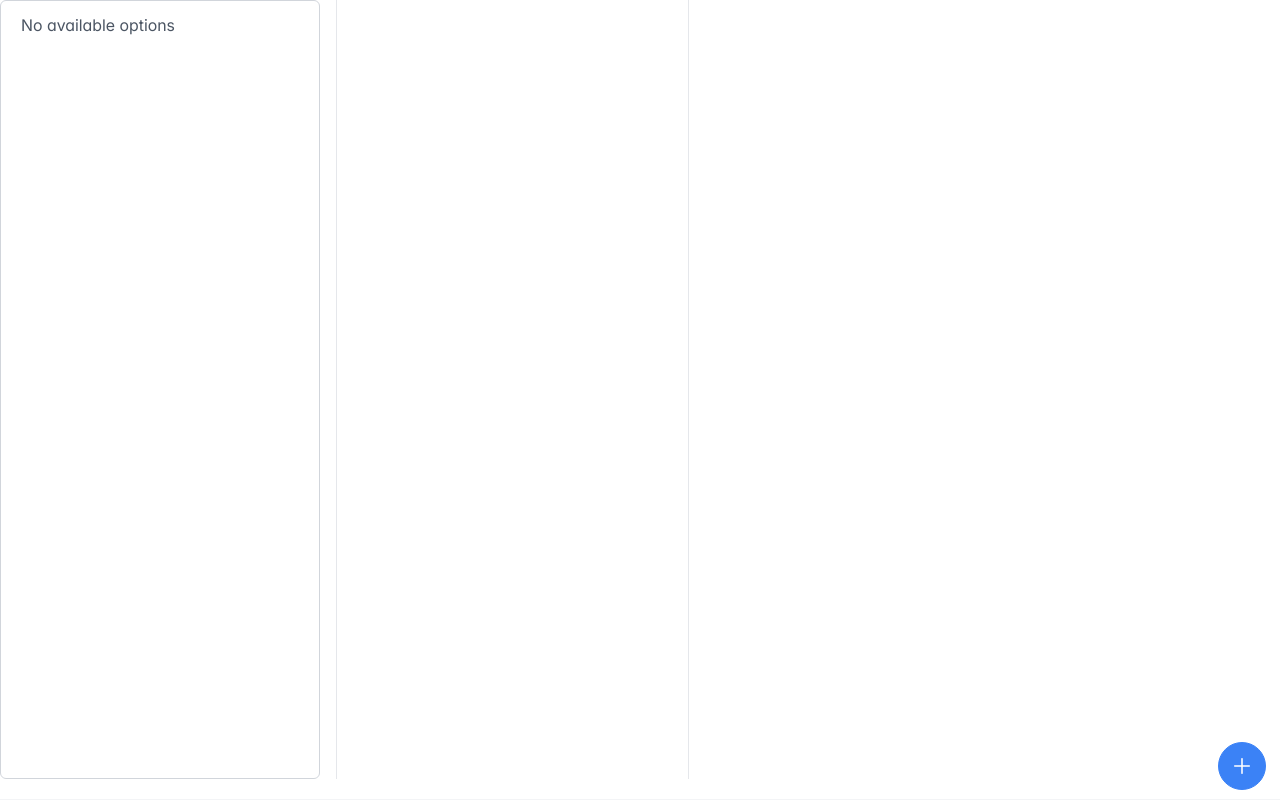
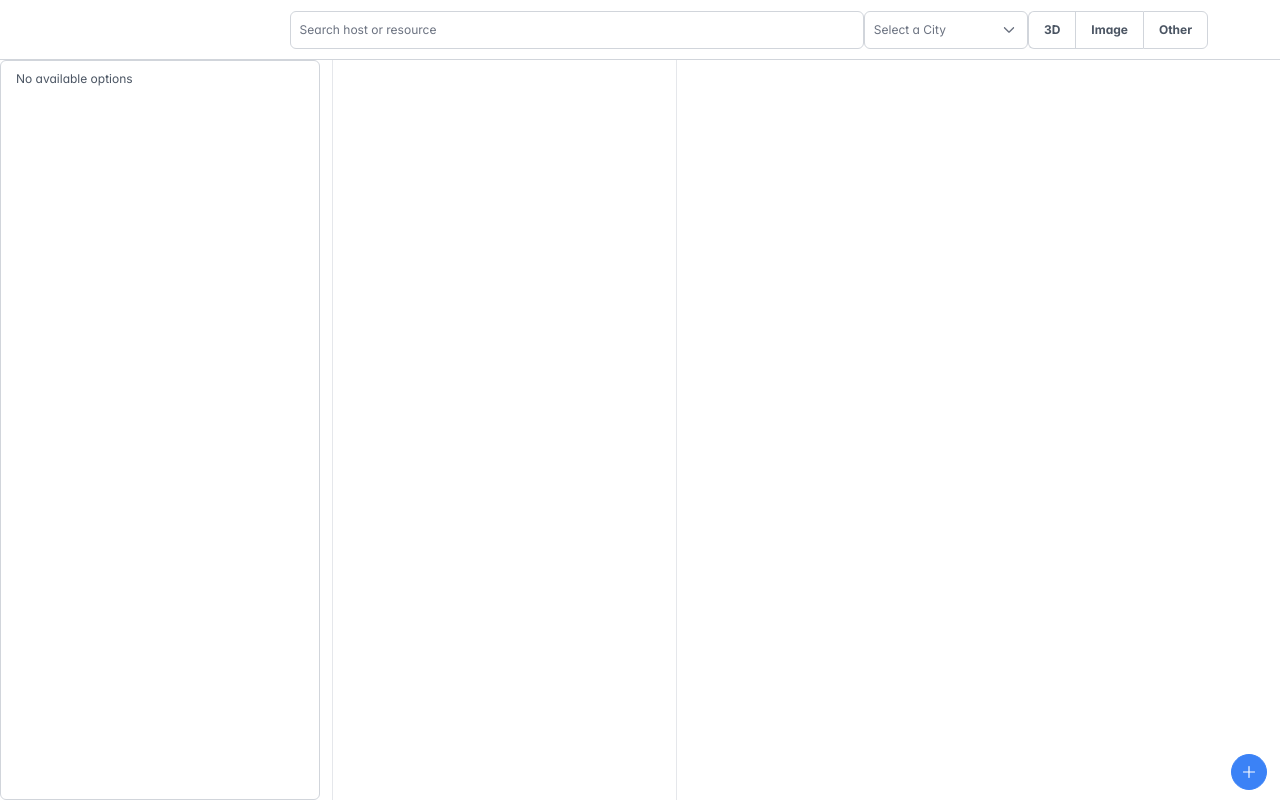
Before and after one commit to ZoeLeee/NetworkDownload, a React (Vite) app: page / in a window 1280 px wide. Built offline with nearby package versions, Linux system fonts and the light colour scheme; no server answers.

Commit message:
feat: add search

```diff
--- a/src/app.tsx
+++ b/src/app.tsx
@@ -1,5 +1,5 @@
 import JSZip from "jszip";
-import { useEffect, useState } from "react";
+import { useEffect, useMemo, useState } from "react";
 import "./app.css";
 
 import { FileMap, TResource } from "./types";
@@ -15,6 +15,7 @@ import { Origins } from "./components/origins";
 import { Resource } from "./components/resource";
 import { Text } from "./components/text";
 import { SpeedDial } from "primereact/speeddial";
+import { Header, TFilter } from "./components/header";
 
 function getFileNameFromUrl(url) {
   // 使用正则表达式从 URL 中提取文件名
@@ -34,75 +35,38 @@ export function App() {
   const [open, setOpen] = useState(false);
   const [origins, setOrigins] = useState<string[]>([]);
 
-  const handleDownload = (items: TResource[], name?: string) => {
-    // 创建一个新的 JSZip 实例
-    const zip = new JSZip();
+  const [query, setQuery] = useState<TFilter>({
+    query: "",
+    type: "Resource",
+    resourceTypes: [],
+  });
 
-    const resources = items.map((item) => ({
-      url: item.url,
-      filename: getFileNameFromUrl(item.url),
-    }));
-    let len = resources.length;
-    let i = 0;
-    // 下载并压缩资源
-    Promise.all(
-      resources.map(function (resource) {
-        return fetch(resource.url)
-          .then(function (response) {
-            if (!response.ok) {
-              throw new Error("下载失败: " + response.status);
+  const [filterOrigins, filterList] = useMemo(() => {
+    let os = origins.slice();
+    let rs = { ...list };
+
+    if (query.type === "Host") {
+      if (query.query) {
+        os = os.filter((item) => item.includes(query.query));
+      }
+    } else {
+      if (query.query || query.resourceTypes.length > 0) {
+        for (let k in rs) {
+          rs[k] = rs[k].filter((item) => {
+            let v = item.url.includes(query.query);
+            if (query.resourceTypes.length > 0) {
+              v = v && query.resourceTypes.includes(item.resourceType);
             }
-            return response.blob();
-          })
-          .then(function (blob) {
-            // 将下载的资源添加到压缩包中
-            zip.file(resource.filename, blob);
+            return v;
           });
-      })
-    )
-      .then(function () {
-        // 生成压缩包
-        return zip.generateAsync({ type: "blob" });
-      })
-      .then(function (content) {
-        // 下载压缩包
-        var url = URL.createObjectURL(content);
-        var link = document.createElement("a");
-        link.href = url;
 
-        if (name) {
-          const strs = name.split("/");
-          name = strs.pop();
+          if (rs[k].length === 0) delete rs[k];
         }
+      }
+    }
 
-        link.download = name ? name + ".zip" : "resources.zip";
-        link.click();
-      });
-  };
-
-  const downloadUrl = (item: TResource) => {
-    fetch(item.url)
-      .then(function (response) {
-        if (!response.ok) {
-          throw new Error("下载失败: " + response.status);
-        }
-        return response.blob();
-      })
-      .then(function (blob) {
-        var url = URL.createObjectURL(blob);
-        var link = document.createElement("a");
-        link.href = url;
-        const name = getFileNameFromUrl(item.url);
-        link.download = name;
-        link.click();
-      });
-  };
-
-  const getfileName = (url: string) => {
-    const arr = url.split("/");
-
-    return arr[arr.length - 1];
-  };
+    return [os, rs];
+  }, [query, origins, list]);
 
   const handleChangeOrigin = (origin: string) => {
     setOrigin(origin);
@@ -120,6 +84,10 @@ export function App() {
       type: "get-origins",
       data: {},
     });
+  };
+
+  const handleSearch = (filter: TFilter) => {
+    setQuery(filter);
   };
 
   const look = (url: TResource) => {
@@ -187,22 +155,16 @@ export function App() {
 
   return (
     <PrimeReactProvider>
-      <div className="flex flex-col w-full h-full pb-5 border-b border-gray-100">
-        {/* <Flex className="items-center h-10 p-2 gap-10">
-          <Text className="text-lg font-bold">{origin}</Text>
-          <Flex className="flex-1 flex items-center h-full overflow-hidden">
-            <InputText size="small" />
-            <Button icon="pi pi-search" size="small" />
-          </Flex>
-        </Flex> */}
+      <div className="flex flex-col w-full h-full">
+        <Header origin={origin} onChange={handleSearch} filter={query} />
         <Flex className="flex-1 min-h-0 overflow-hidden">
           <Origins
-            origins={origins}
+            origins={filterOrigins}
             origin={origin}
             setOrigin={handleChangeOrigin}
           />
           <Divider layout="vertical" />
-          <Resource list={list} look={look} />
+          <Resource list={filterList} look={look} origin={origin} />
           <Divider layout="vertical" />
           <div className="flex-1 w-full h-full overflow-hidden">
             {viewItem && <Viewer item={viewItem} />}
--- a/src/background.ts
+++ b/src/background.ts
@@ -16,8 +16,8 @@ chrome.action.onClicked.addListener((tab) => {
 			{
 				url: chrome.runtime.getURL(`index.html?contentId=${tabs[0]?.id}`),
 				type: "popup",
-				width: 1024,
-				height: 860,
+				width: 1340,
+				height: 960,
 				// left: (tab.width - 800) * 0.5,
 				// top: (tab.height - 800) * 0.5,
 			},
--- /dev/null
+++ b/src/components/header.tsx
@@ -0,0 +1,62 @@
+import React from "react";
+import { Flex } from "./flex";
+import { Text } from "./text";
+import { InputText } from "primereact/inputtext";
+import { Button } from "primereact/button";
+import { Dropdown } from "primereact/dropdown";
+import { SelectButton } from "primereact/selectbutton";
+import { TResourceType } from "../types";
+
+export type TFilter = {
+  resourceTypes: TResourceType[];
+  type: "Host" | "Resource";
+  query: string;
+};
+
+type Props = {
+  origin: string;
+  filter: TFilter;
+  onChange: (f: TFilter) => void;
+};
+
+export const Header = ({ origin, filter, onChange }: Props) => {
+  return (
+    <Flex className="items-center h-20 p-2 gap-10 border-b border-gray-300">
+      <Text className="text-lg font-bold w-1/5 overflow-hidden text-ellipsis">
+        {origin}
+      </Text>
+      <Flex className="flex-1 flex items-center h-full overflow-hidden">
+        <InputText
+          size="small"
+          placeholder="Search host or resource"
+          value={filter.query}
+          className="w-7/12"
+          onChange={(e) => onChange({ ...filter, query: e.target.value })}
+        />
+        <Dropdown
+          options={[
+            { name: "Resource", code: "Resource" },
+            { name: "Host", code: "Host" },
+          ]}
+          optionLabel="name"
+          placeholder="Select a City"
+          className="w-2/12"
+          value={filter.type}
+          onChange={(e) => onChange({ ...filter, type: e.target.value })}
+        />
+        <SelectButton
+          optionLabel="name"
+          options={[
+            { name: "3D", value: "3D" },
+            { name: "Image", value: "Image" },
+            { name: "Other", value: "Other" },
+          ]}
+          className="w-3/12"
+          multiple
+          value={filter.resourceTypes}
+          onChange={(e) => onChange({ ...filter, resourceTypes: e.value })}
+        />
+      </Flex>
+    </Flex>
+  );
+};
--- a/src/components/resource.tsx
+++ b/src/components/resource.tsx
@@ -1,5 +1,5 @@
 import { PanelMenu } from "primereact/panelmenu";
-import React, { useMemo } from "react";
+import React, { useEffect, useMemo, useState } from "react";
 import { FileMap, TResource } from "../types";
 import { MenuItem, MenuItemOptions } from "primereact/menuitem";
 import { Button } from "primereact/button";
@@ -10,9 +10,12 @@ import JSZip from "jszip";
 type Props = {
   list: FileMap;
   look: (url: TResource) => void;
+  origin: string;
 };
 
-export const Resource = ({ list, look }: Props) => {
+export const Resource = ({ list, look, origin }: Props) => {
+  const [expandedKeys, setExpandedKeys] = useState<any>({});
+
   const downloadUrl = (item: TResource) => {
     fetch(item.url)
       .then(function (response) {
@@ -133,6 +136,7 @@ export const Resource = ({ list, look }: Props) => {
     for (const key of keys) {
       nodes.push({
         label: key,
+        key: key,
         data: {
           dir: true,
           items: list[key],
@@ -142,6 +146,7 @@ export const Resource = ({ list, look }: Props) => {
         items: list[key].map((item) => {
           return {
             label: getFileNameFromUrl(item.url),
+            key: item.url,
             data: {
               dir: false,
               resourceType: item.resourceType,
@@ -156,12 +161,27 @@ export const Resource = ({ list, look }: Props) => {
     return nodes;
   }, [list]);
 
+  useEffect(() => {
+    const keys = Object.keys(list);
+    setExpandedKeys(
+      keys.reduce((acc, key) => {
+        acc[key] = true;
+        return acc;
+      }, {})
+    );
+  }, [origin]);
+
   return (
     <div className="w-1/4 h-full overflow-auto">
       <PanelMenu
         multiple
         model={items}
         className="w-full h-full"
+        expandedKeys={expandedKeys}
+        onExpandedKeysChange={(e, ...arg) => {
+          console.log("e: ", e);
+          setExpandedKeys(e);
+        }}
         pt={{
           header: {},
           headerLabel: {
--- a/src/index.css
+++ b/src/index.css
@@ -16,6 +16,7 @@
 html {
   width: 100%;
   height: 100%;
+  font-size: 12px;
 }
 
 body {
--- a/vite.config.ts
+++ b/vite.config.ts
@@ -5,12 +5,12 @@ import { resolve } from "path";
 // https://vitejs.dev/config/
 export default defineConfig({
 	build: {
+		watch: {
+			exclude: ["src/background.ts"],
+		},
 		emptyOutDir: process.env.CLEAR === "true",
 		minify: false,
 		rollupOptions: {
-			input: {
-				index: resolve(__dirname, "index.html"),
-			},
 			output: {
 				entryFileNames: (info) => {
 					return "assets/[name].js";
```
Also changed, not shown: vite.backgroud.config.ts (+10 -8 lines).
